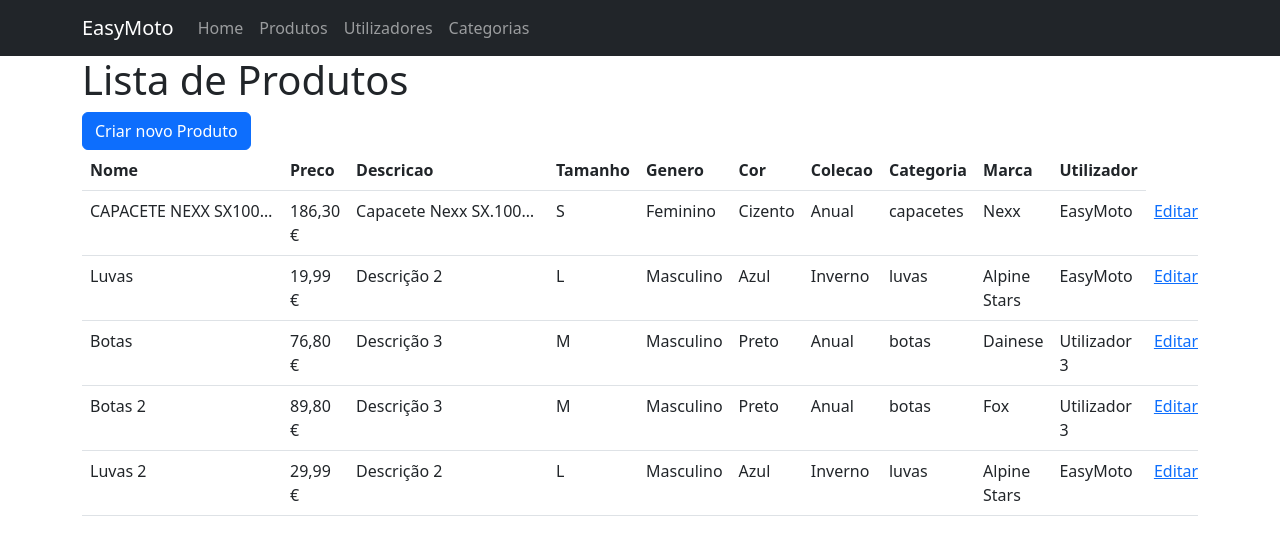
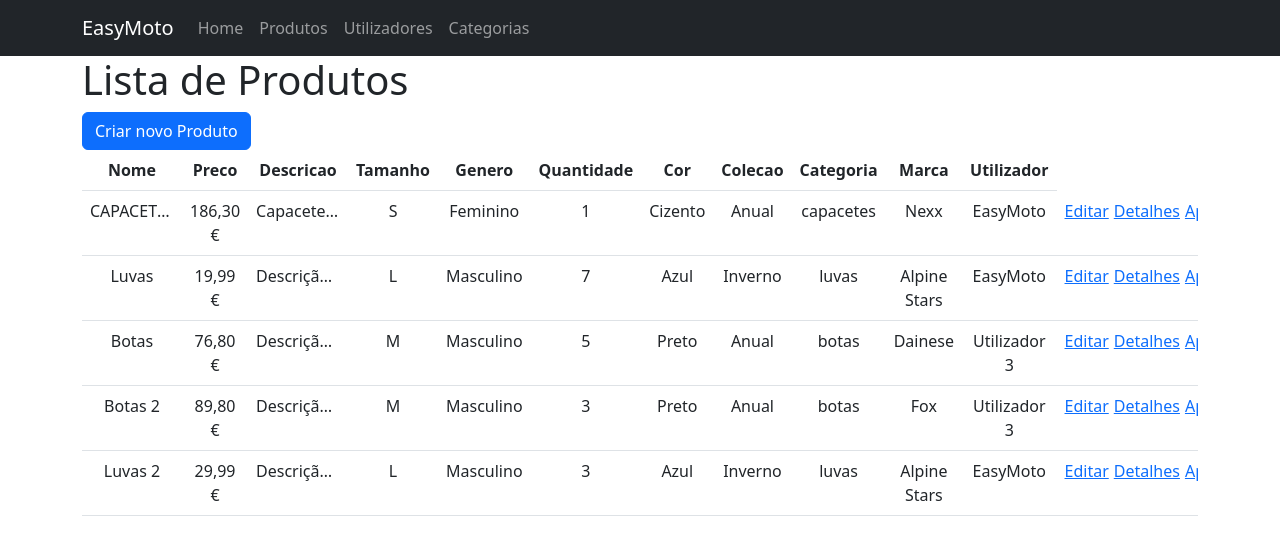
Before and after one commit to mariaisvvv/easymotot, a React (Create React App) app: page /produtos in a window 1280 px wide. Shown: the top 540 px of the page. Built offline with nearby package versions, Linux system fonts and the light colour scheme.

Commit message:
Small Changes

```diff
--- a/src/components/TableList.js
+++ b/src/components/TableList.js
@@ -17,11 +17,12 @@ const TableList = ({labels, produtos, toggleVisibilityEdit, toggleVisibilityDele
           <tbody>
             {produtos.map((produto) => (
               <tr key={produto.id}>
-                <td className="truncate">{produto.nome}</td>
+                <td className="truncate-small">{produto.nome}</td>
                 <td>{produto.preco}</td>
-                <td className="truncate">{produto.descricao}</td>
+                <td className="truncate-small">{produto.descricao}</td>
                 <td>{produto.tamanho}</td>
                 <td>{produto.genero}</td>
+                <td>{produto.quantidade}</td>
                 <td>{produto.cor}</td>
                 <td>{produto.colecao}</td>
                 <td>{produto.categoria}</td>
--- a/src/index.css
+++ b/src/index.css
@@ -10,6 +10,10 @@ body {
 code {
   font-family: source-code-pro, Menlo, Monaco, Consolas, 'Courier New',
     monospace;
+}
+
+tr, td {
+  text-align: center;
 }
 
 .home-background {
@@ -72,3 +76,10 @@ code {
   text-overflow: ellipsis;
   max-width: 200px;
 }
+
+.truncate-small {
+  white-space: nowrap;
+  overflow: hidden;
+  text-overflow: ellipsis;
+  max-width: 100px;
+}
--- a/src/pages/Home.js
+++ b/src/pages/Home.js
@@ -20,7 +20,7 @@ const Home = () => {
       <div className="home-products">
         {produtosList
           .sort((a, b) => b.quantidade - a.quantidade)
-          .slice(0, 4)
+          .slice(0, 5)
           .map((produto) => (
           <Card className="home-product-card" key={produto.id}>
             <div className="image-card">
--- a/src/pages/Produtos/Dados.js
+++ b/src/pages/Produtos/Dados.js
@@ -1,4 +1,4 @@
-export const labels = ['Nome', 'Preco', 'Descricao', 'Tamanho', 'Genero', 'Cor', 'Colecao', 'Categoria', 'Marca', 'Utilizador']
+export const labels = ['Nome', 'Preco', 'Descricao', 'Tamanho', 'Genero', 'Quantidade','Cor', 'Colecao', 'Categoria', 'Marca', 'Utilizador']
 export const produtosList = [
   {
     id: 1,
```
